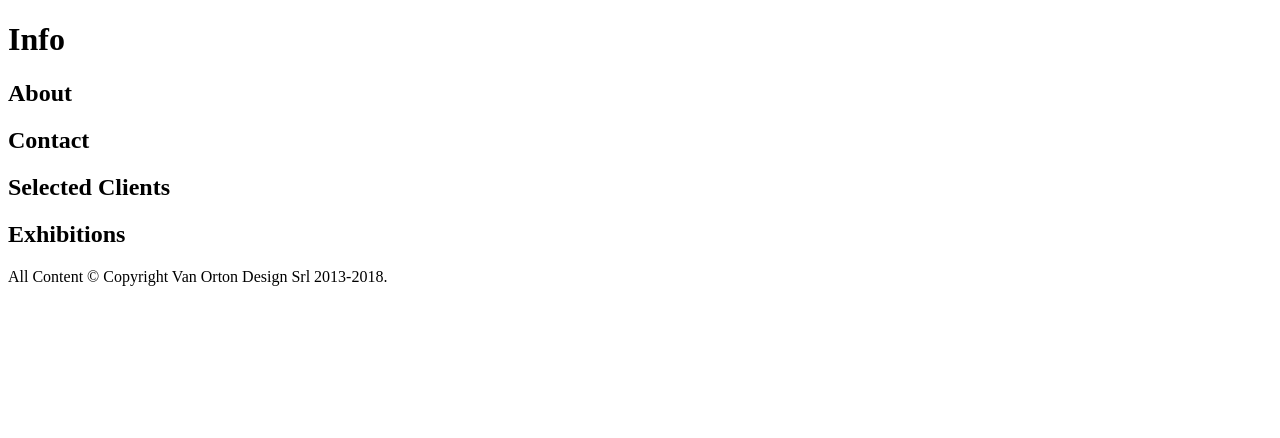
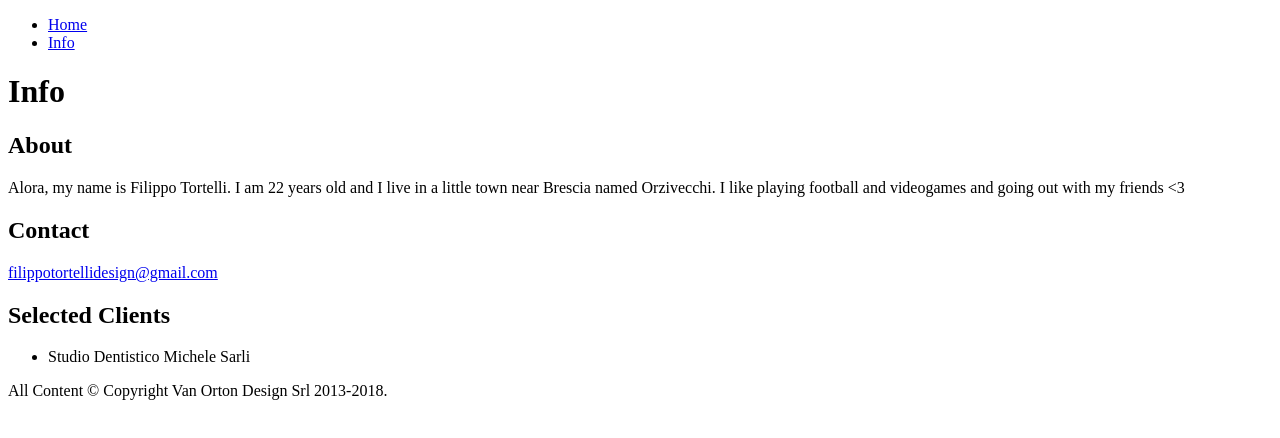
Before and after one commit to FilippoTortelli/pagina-personale, a plain HTML site: page info.html in a window 1280 px wide. Drawn offline with Linux system fonts and the light colour scheme.

Commit message:
20180706-2

```diff
--- a/info.html
+++ b/info.html
@@ -7,19 +7,26 @@
 
   <body>
 
+    <ul>
+      <li><a href="index.html">Home</a></li>
+      <li><a href="info.html">Info</a></li>
+    </ul>
+
 <h1>Info</h1>
 
 <h2>About</h2>
-<p></p>
+<p>Alora, my name is Filippo Tortelli. I am 22 years old and I live in a little town near Brescia named Orzivecchi.
+   I like playing football and videogames and going out with my friends &lt;3</p>
 
 <h2>Contact</h2>
-<p></p>
+<p><a href="mailto:filippotortellidesign@gmail.com">filippotortellidesign@gmail.com</a></p>
 
 <h2>Selected Clients</h2>
-<p></p>
-
-<h2>Exhibitions</h2>
-<p></p>
+<p>
+<ul>
+  <li>Studio Dentistico Michele Sarli</li>
+</ul>
+</p>
 
 <p>All Content © Copyright Van Orton Design Srl 2013-2018.<p>
 
```
Also changed, not shown: index.html (+1 -1 lines).
